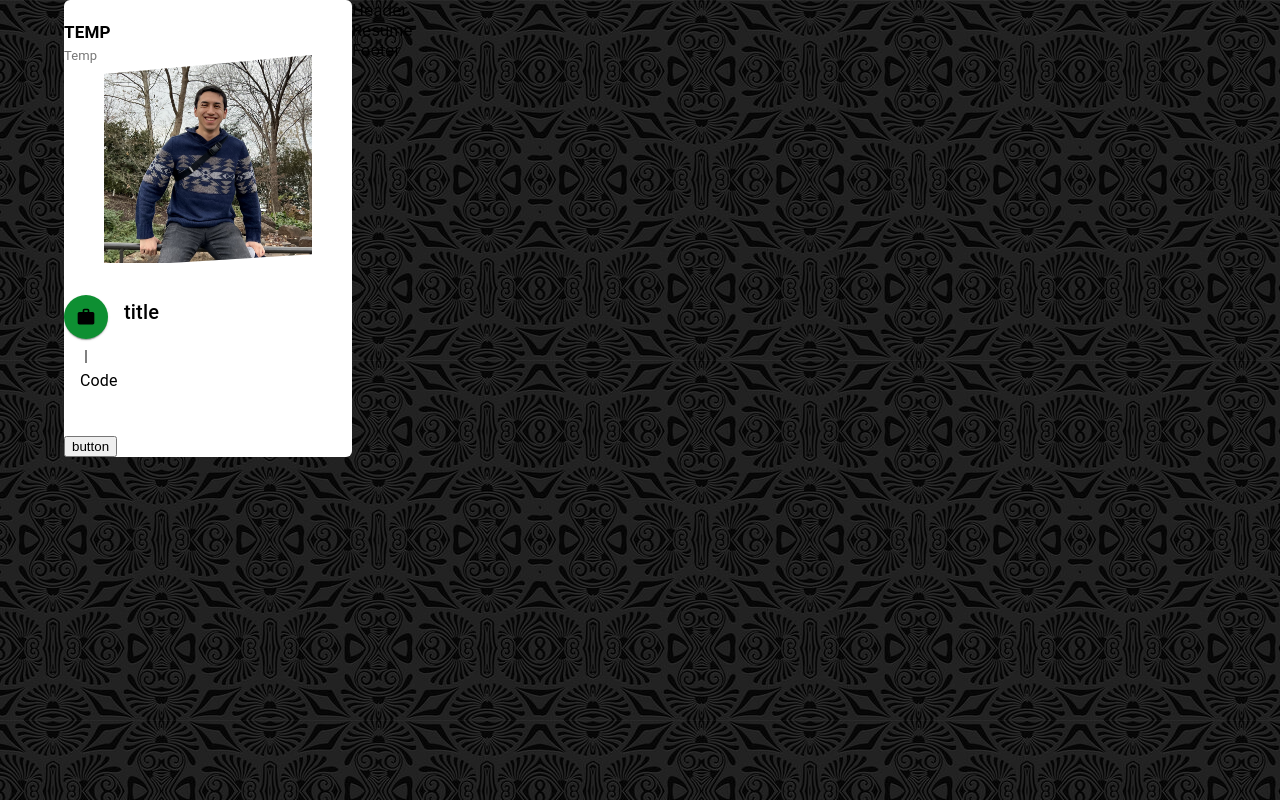
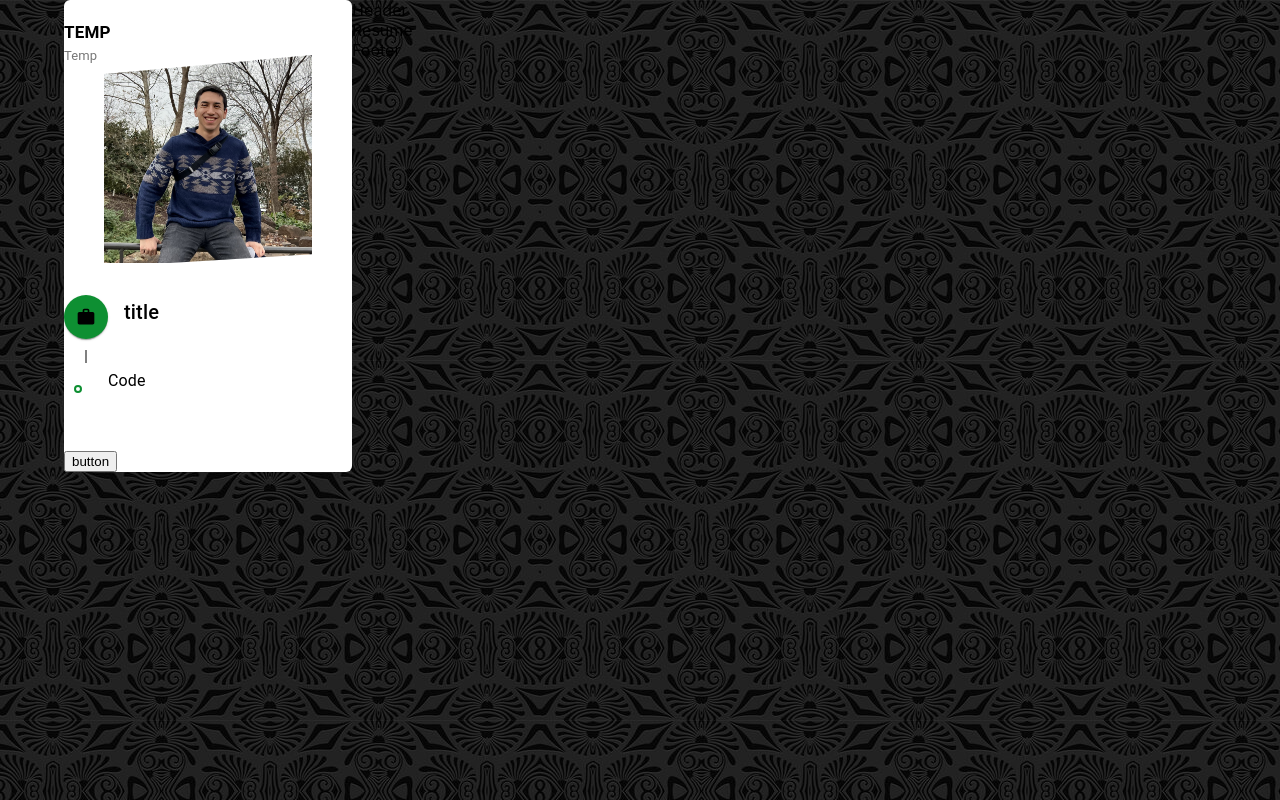
Before and after one commit to imata18/portfolio-homepage, a React (Create React App) app: page / in a window 1280 px wide. Built offline with nearby package versions, Linux system fonts and the light colour scheme.

Commit message:
Made bullet points outlined

```diff
--- a/src/Components/Timeline/Timeline.js
+++ b/src/Components/Timeline/Timeline.js
@@ -10,7 +10,7 @@ import WorkIcon from '@mui/icons-material/Work';
 import './Timeline.css'
 import { Typography } from '@mui/material';
 
-function CustomTimeline({title, icon, children}) {
+const CustomTimeline = ({title, icon, children}) => {
   return (
     <Timeline className={'timeline'}>
     {/* Item Header */}
@@ -36,15 +36,17 @@ function CustomTimeline({title, icon, children}) {
         <TimelineContent>Code</TimelineContent>
       </TimelineItem>
     </Timeline>
-  )
-}
+  );
+};
 
 
 export const CustomTimelineSeparator = () => {
-  <TimelineSeparator className={'separator_padding'}>
-    <TimelineDot variant={'outlined'} className={'timeline_dot'} />
-    <TimelineConnector />
-  </TimelineSeparator>
+  return(
+    <TimelineSeparator className={"separator_padding"}>
+      <TimelineDot variant={'outlined'} className={"timeline_dot"} />
+      <TimelineConnector />
+    </TimelineSeparator>
+  )
 };
 
 export default CustomTimeline;
```
